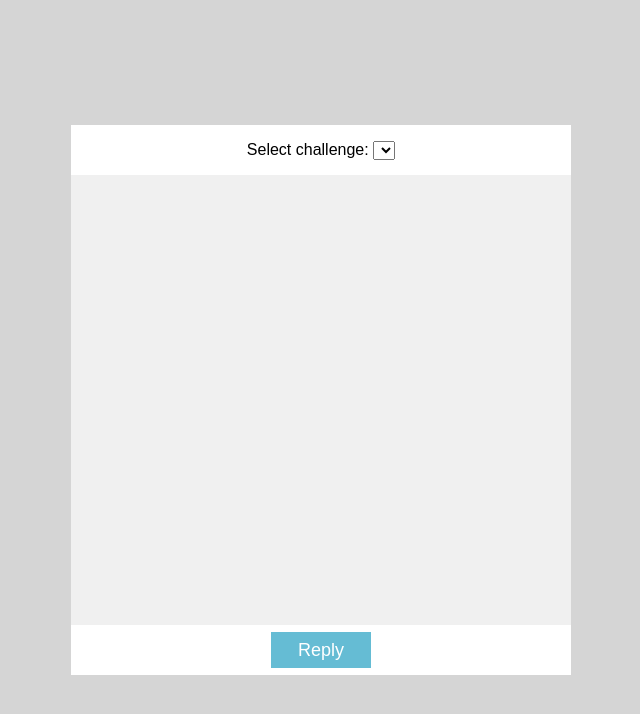
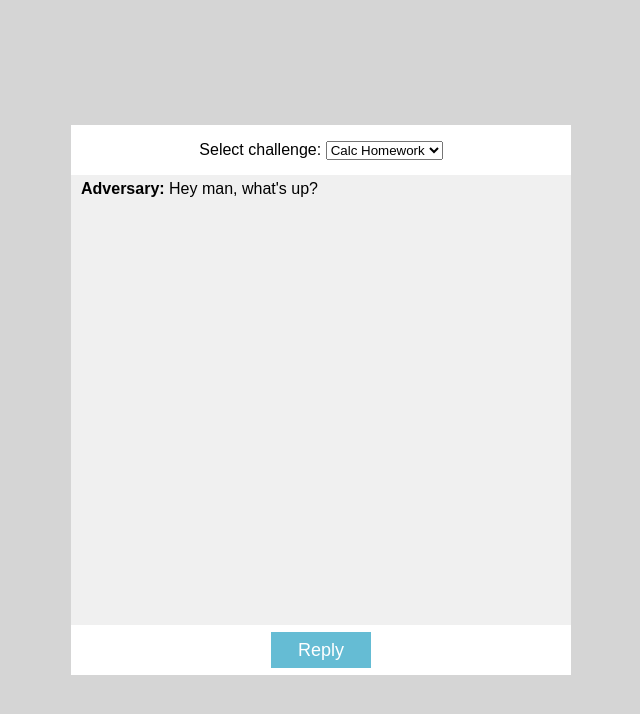
Before and after one commit to 5l1v3r1/endgame, a plain HTML site: page index.html in a window 1280 px wide. Shown: the whole page, without its empty margins (319-959 px from the left). Drawn offline with Linux system fonts and the light colour scheme.

Commit message:
basic gameplay works

```diff
--- a/assets/scripts/app.js
+++ b/assets/scripts/app.js
@@ -0,0 +1,81 @@
+(function() {
+
+  var NORMAL_ACTION = 'Reply';
+  var DONE_ACTION = 'Restart';
+  var RESPONSE_DELAY = 1000;
+
+  function App() {
+    this._$challengePicker = $('#challenge-select');
+    this._configureChallengePicker();
+
+    this._$action = $('#action');
+    this._$action.click(this._performAction.bind(this));
+
+    this._log = new window.app.Log();
+    this._picker = new window.app.ReplyPicker();
+    this._picker.onPick = this._respond.bind(this);
+
+    this._challenge = null;
+    this._initChallenge();
+
+    this._messageTimeout = null;
+  }
+
+  App.prototype._performAction = function() {
+    if (this._messageTimeout !== null) {
+      return;
+    }
+    if (this._challenge.responses() === null) {
+      this._initChallenge();
+    } else {
+      this._picker.show();
+    }
+  };
+
+  App.prototype._respond = function(idx) {
+    this._log.addResponse(this._challenge.responses()[idx]);
+    this._challenge.respond(idx);
+
+    this._messageTimeout = setTimeout(function() {
+      this._messageTimeout = null;
+      if (this._challenge.question() !== null) {
+        this._log.addQuestion(this._challenge.question());
+      }
+      if (this._challenge.responses() !== null) {
+        this._picker.setReplies(this._challenge.responses());
+      } else {
+        this._$action.text(DONE_ACTION);
+        this._log.addStatus(this._challenge.endStatus(), this._challenge.lost());
+      }
+    }.bind(this), RESPONSE_DELAY);
+  };
+
+  App.prototype._configureChallengePicker = function() {
+    for (var i = 0, len = window.app.Challenges.length; i < len; ++i) {
+      var challenge = window.app.Challenges[i];
+      var $option = $('<option></option>').val(i).text(challenge.name());
+      this._$challengePicker.append($option);
+    }
+    this._$challengePicker.val(0);
+    this._$challengePicker.change(this._initChallenge.bind(this));
+  };
+
+  App.prototype._initChallenge = function() {
+    if (this._messageTimeout !== null) {
+      clearTimeout(this._messageTimeout);
+      this._messageTimeout = null;
+    }
+    var idx = parseInt(this._$challengePicker.val());
+    this._challenge = window.app.Challenges[idx];
+    this._challenge.reset();
+    this._log.clear();
+    this._log.addQuestion(this._challenge.question());
+    this._picker.setReplies(this._challenge.responses());
+    this._$action.text(NORMAL_ACTION);
+  };
+
+  $(function() {
+    new App();
+  });
+
+})();
--- a/assets/scripts/challenges.js
+++ b/assets/scripts/challenges.js
@@ -43,7 +43,7 @@
           question: "Hey man, what's up?",
           responses: ["Not much, just chillen.",
             "Just working on a small coding project.",
-            "Doing homework; I have a boatload of it (lie)."],
+            "Doing homework; I have a boatload of it."],
           branches: ["inquire", "inquire", "movie"]
         },
         "inquire": {
--- a/assets/styles/main.css
+++ b/assets/styles/main.css
@@ -98,7 +98,7 @@ button:hover {
 .message {
   box-sizing: border-box;
   width: 100%;
-  padding: 5px;
+  padding: 5px 10px;
   margin: 0;
 }
 
@@ -121,6 +121,7 @@ button:hover {
 }
 
 .message-status {
+  margin-top: 10px;
   text-align: center;
 }
 
@@ -128,8 +129,18 @@ button:hover {
   color: red;
 }
 
+.message-lost::before {
+  content: 'You lose. ';
+  font-weight: 600;
+}
+
 .message-won {
   color: #65bcd4;
+}
+
+.message-won::before {
+  content: 'You win. ';
+  font-weight: 600;
 }
 
 #picker-shielding {
--- a/index.html
+++ b/index.html
@@ -20,7 +20,7 @@
     <div id="content">
       <div id="challenge-picker">
         <label>Select challenge:</label>
-        <select>
+        <select id="challenge-select">
         </select>
       </div>
       <div id="log"></div>
```
